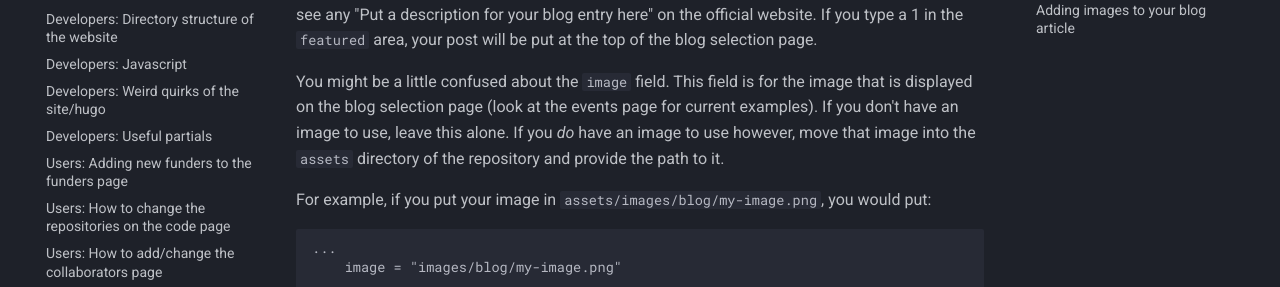
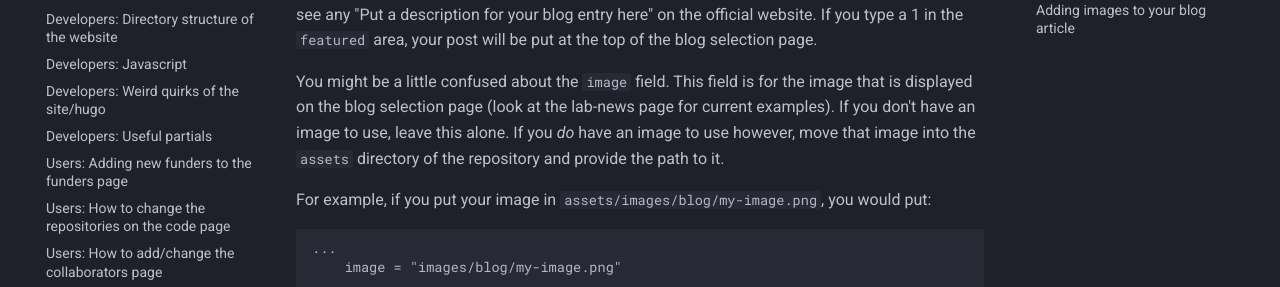
Before and after one commit to EpigeneticsExeter/EpigenomicsLabWeb, an MkDocs documentation site: the page built from documentation/docs/Users-new-blog.md, in a window 1280 px wide and 900 px high, scrolled down 711 px. Shown: the part 188-475 px from the top of the window. Built offline with MkDocs 1.6.1 and Material for MkDocs 9.7.7, drawn with Linux system fonts in a browser that asks for light colours; comment, search, counter and statistics services are not loaded.

```diff
--- a/documentation/docs/Users-new-blog.md
+++ b/documentation/docs/Users-new-blog.md
@@ -41,7 +41,7 @@
 
 You might be a little confused about the `image` field.
 This field is for the image that is displayed on the blog selection page
-(look at the events page for current examples). If you don't have an image to
+(look at the lab-news page for current examples). If you don't have an image to
 use, leave this alone. If you *do* have an image to use however, move that
 image into the `assets` directory of the repository and provide the path to it.
 
```
